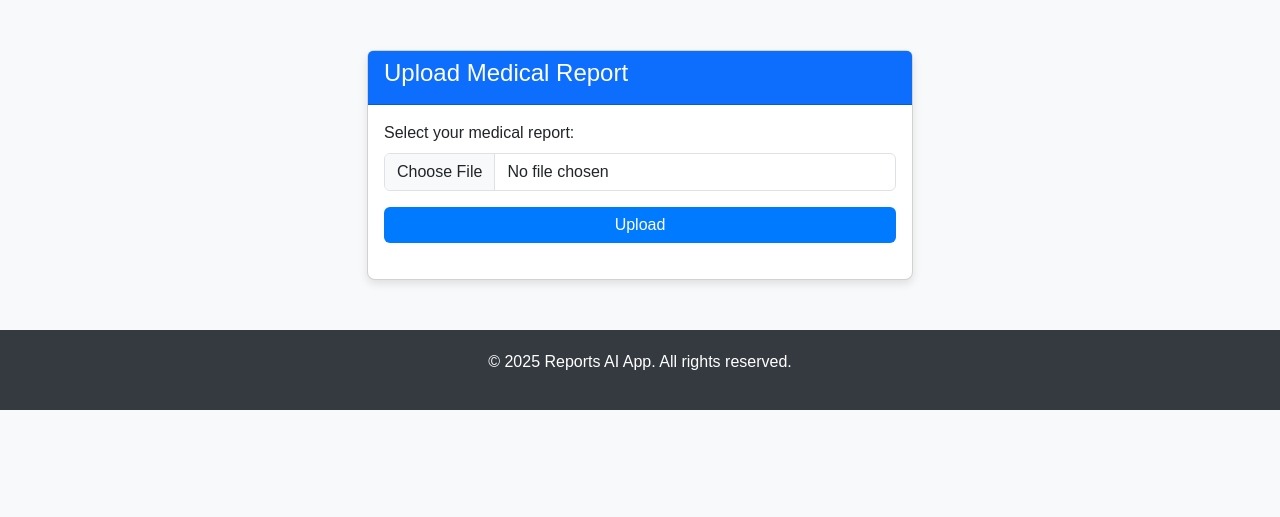
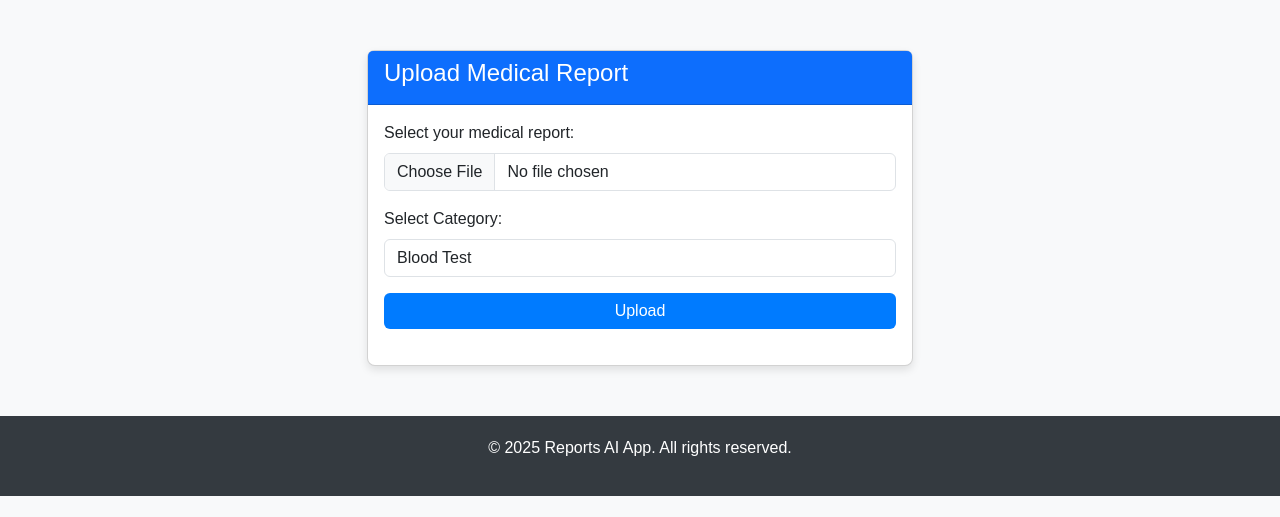
Before and after one commit to abubakarirfan/reportai, a Django app: page /reports/upload/ in a window 1280 px wide. Shown: the part 116-633 px from the top of the page. Run offline with Django 4.2, Linux system fonts and the light colour scheme; the visitor is signed in with stand-in values (Sample User, id 1).

Commit message:
categorization added

```diff
--- a/reports/forms.py
+++ b/reports/forms.py
@@ -5,7 +5,10 @@ from .models import MedicalReport
 class MedicalReportForm(forms.ModelForm):
     class Meta:
         model = MedicalReport
-        fields = ['image']
+        fields = ['image', 'category']
+        widgets = {
+            'category': forms.Select(attrs={'class': 'form-control'}),
+        }
 
 
 class RenameFileForm(forms.Form):
--- a/reports/models.py
+++ b/reports/models.py
@@ -12,6 +12,14 @@ def report_upload_path(instance, filename):
 
 
 class MedicalReport(models.Model):
+    CATEGORY_CHOICES = [
+        ('Blood Test', 'Blood Test'),
+        ('X-Ray', 'X-Ray'),
+        ('MRI Scan', 'MRI Scan'),
+        ('Prescription', 'Prescription'),
+        ('Pathology Report', 'Pathology Report'),
+        ('Other', 'Other'),
+    ]
     user = models.ForeignKey(User, on_delete=models.CASCADE)
     image = models.ImageField(upload_to='reports/')
     created_at = models.DateTimeField(auto_now_add=True)
@@ -21,13 +29,16 @@ class MedicalReport(models.Model):
     parent_report = models.ForeignKey(
         'self', null=True, blank=True, on_delete=models.SET_NULL, related_name='versions'
     )  # Reference to the parent report
+    category = models.CharField(
+        max_length=50, choices=CATEGORY_CHOICES, default='Other')
+
 
     def clean_file_name(self):
         """Returns the file name without path or extension."""
         return os.path.splitext(os.path.basename(self.image.name))[0]
 
     def __str__(self):
-        return self.clean_file_name()
+        return f"{self.clean_file_name()} ({self.category})"
 
     @property
     def get_all_versions(self):
--- a/reports/templates/reports/upload.html
+++ b/reports/templates/reports/upload.html
@@ -16,14 +16,24 @@
 
             <div class="card-body">
                 <!-- Form for file upload -->
-                <form id="upload-form" method="post" enctype="multipart/form-data">
+                <form method="post" enctype="multipart/form-data">
                     {% csrf_token %}
                     <div class="mb-3">
                         <label for="image" class="form-label">Select your medical report:</label>
                         <input type="file" class="form-control" id="image" name="image" required>
                     </div>
+                    <!-- Category Selection -->
+                    <div class="mb-3">
+                        <label for="category" class="form-label">Select Category:</label>
+                        <select name="category" class="form-control" required>
+                            {% for key, value in form.fields.category.choices %}
+                            <option value="{{ key }}">{{ value }}</option>
+                            {% endfor %}
+                        </select>
+                    </div>
                     <button type="submit" class="btn btn-primary w-100">Upload</button>
                 </form>
+
 
                 <!-- Display messages specific to this page -->
                 <div id="messages-container" style="margin-top: 20px;">
--- a/reports/views.py
+++ b/reports/views.py
@@ -46,13 +46,15 @@ def upload_report(request, pk=None):
         form = MedicalReportForm(request.POST, request.FILES)
         if form.is_valid():
             uploaded_file = request.FILES.get('image')
+            category = form.cleaned_data.get("category")
             if uploaded_file:
                 try:
                     # Create a new MedicalReport instance
                     report = MedicalReport(
                         user=request.user,
                         image=uploaded_file,
-                        parent_report=parent_report  # Set parent if this is a version
+                        parent_report=parent_report,  # Set parent if this is a version
+                        category=category
                     )
                     report.save()
 
@@ -134,25 +136,33 @@ def signup(request):
 
 @login_required
 def report_list(request):
-    # Check if the user wants to view only favorites
-    favorites_only = request.GET.get('favorites') == 'true'
+    selected_category = request.GET.get('category', 'All')
 
-    # Filter reports based on the user's request
-    if favorites_only:
-        reports = MedicalReport.objects.filter(
-            user=request.user, favorite=True)
-    else:
-        reports = MedicalReport.objects.filter(user=request.user)
+    reports = MedicalReport.objects.filter(user=request.user)
 
-    # Paginate the results
-    paginator = Paginator(reports, 5)  # Show 5 reports per page
+    if selected_category != "All":  # Simplified condition
+      try:
+        selected_category = str(selected_category)
+        reports = reports.filter(category=selected_category)
+      except:
+        pass
+
+    paginator = Paginator(reports, 5)
     page_number = request.GET.get('page')
     page_obj = paginator.get_page(page_number)
 
-    # Pass additional context for filtering
+    categories = {
+        "Blood Test": "Blood Test",
+        "X-Ray": "X-Ray",
+        "Prescription": "Prescription",
+        "MRI": "MRI",
+    }
+
     return render(request, 'reports/list.html', {
         'page_obj': page_obj,
-        'favorites_only': favorites_only,  # Indicate if filtering by favorites
+        'categories': categories,
+        # Keep as string for template
+        'selected_category': str(selected_category)
     })
 
 
```
Also changed, not shown: reports/templates/reports/list.html (+18 -4 lines), reports/migrations/0005_medicalreport_category.py (added).
